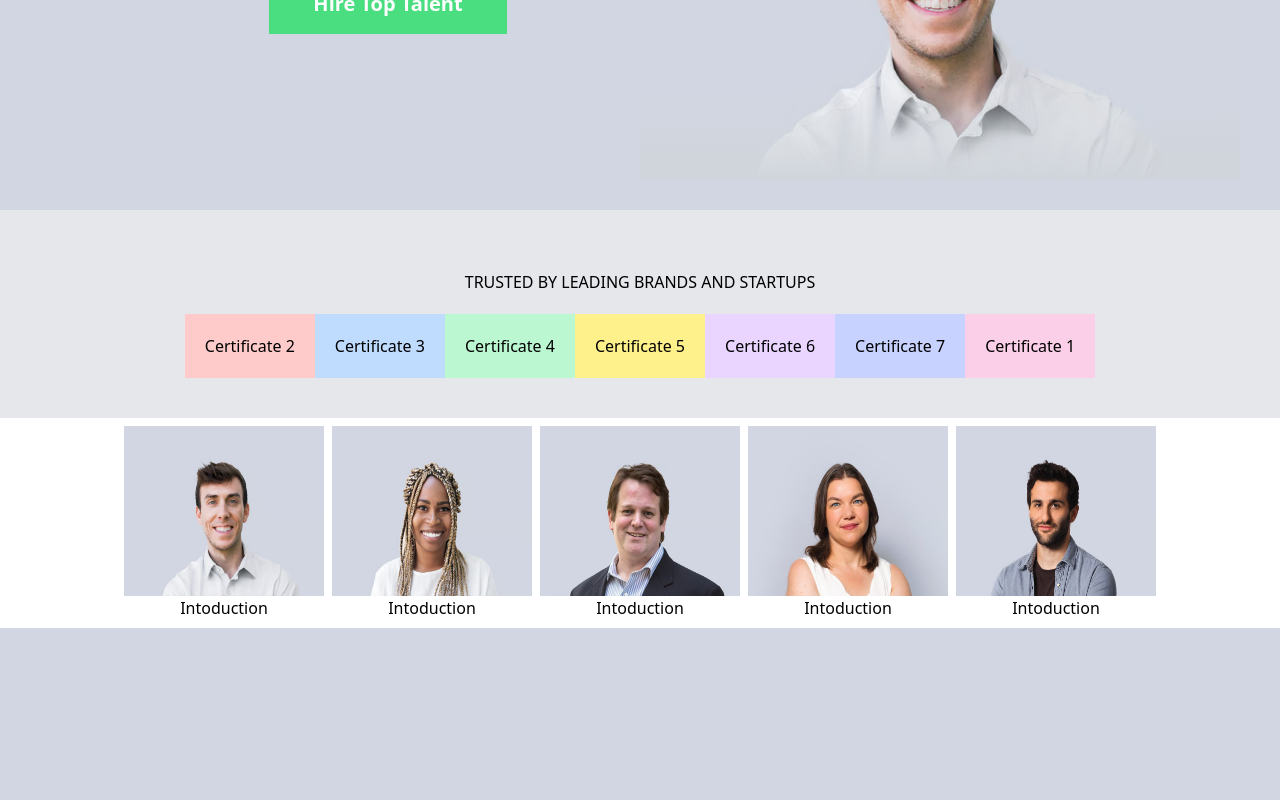
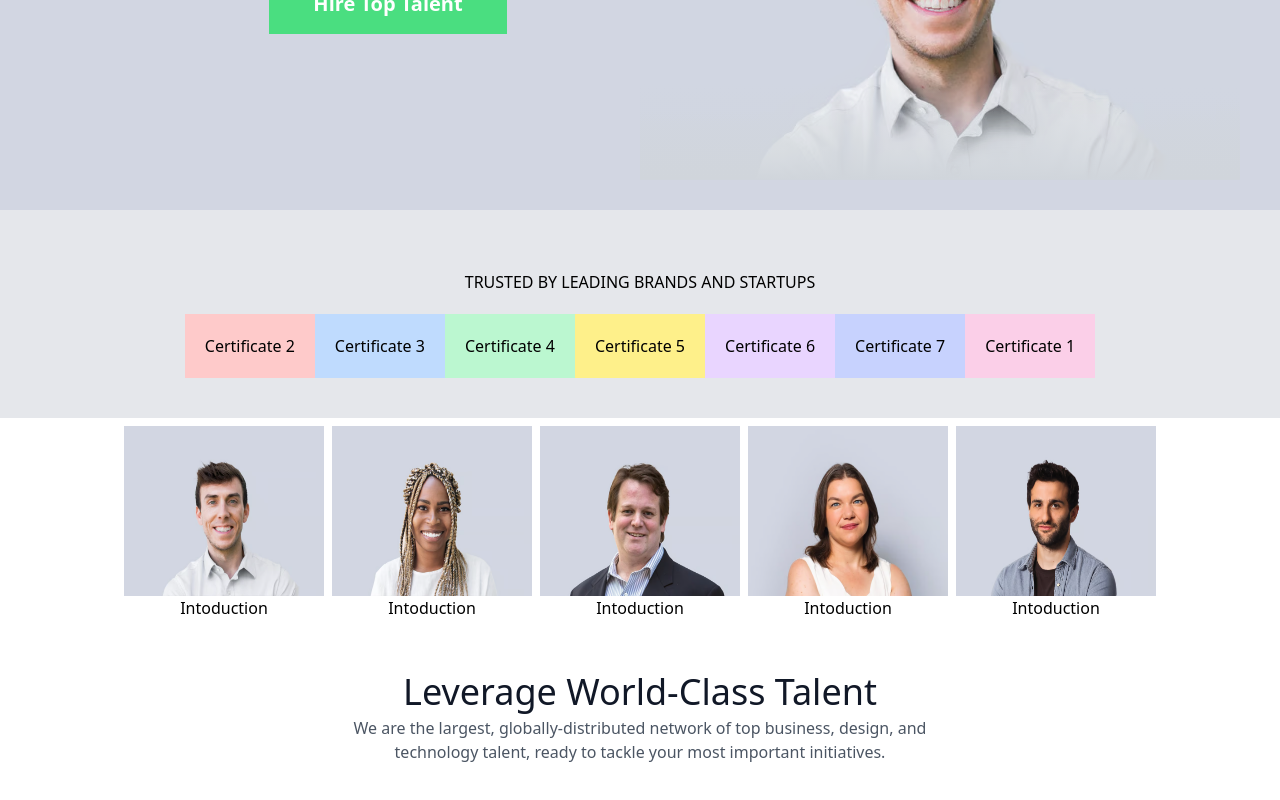
Before and after one commit to Bhattii/Toptal-Clone, a React (Vite) app: page / in a window 1280 px wide. Shown: the part 486-1286 px from the top of the page. Before the commit the page ends 1114 px from the top, so only its background shows below. Built offline with nearby package versions, Linux system fonts and the light colour scheme.

Commit message:
uploaded files

```diff
--- a/src/App.jsx
+++ b/src/App.jsx
@@ -1,5 +1,6 @@
 import './App.css';
 import CertificateSlider from './components/CertificateSlider';
+import HomeHeader from './components/HomeHeader';
 import HomeOne from './components/HomeOne';
 import ImagesSlider from './components/ImageSlider';
 // import Practice from './components/Practice';
@@ -12,6 +13,7 @@ function App() {
       <HomeOne />
       <CertificateSlider />
       <ImagesSlider />
+      <HomeHeader/>
       {/* <Practice /> */}
     </>
   );
--- /dev/null
+++ b/src/components/HomeHeader.jsx
@@ -0,0 +1,12 @@
+
+function HomeHeader() {
+  return (
+   <>
+   <header className="flex  flex-col gap-1 col-span-12 text-gray-600 bg-white text-center py-11 items-center">
+    <h2 className="text-2xl lg:text-4xl xl:text-4xl 2xl:text-4xl text-gray-900">Leverage World-Class Talent</h2>
+    <p className="paragraph-md  max-w-[600px] font-regular 2xl:heading-xs">We are the largest, globally-distributed network of top business, design, and technology talent, ready to tackle your most important initiatives.</p></header>
+   </>
+  )
+}
+
+export default HomeHeader
--- a/src/components/ImageSlider.jsx
+++ b/src/components/ImageSlider.jsx
@@ -34,7 +34,7 @@ const ImageSlider = () => {
       >
           {currentimages.map((images, index) => (
             <div key={index} className='hover:border-2 hover:border-blue-800'>
-              <img src={images} alt={`Image ${index + 1}`}  className='w-[200px] h-[170px]' />
+              <img src={images} alt={`Image ${index + 1}`}  className='w-[400px] h-[370px] lg:w-[250px] lg:h-[200px] xl:w-[200px] xl:h-[170px] 2xl:w-[200px] 2xl:h-[170px]' />
               <p className='text-center'>Intoduction</p>
             </div>
           ))}
```
